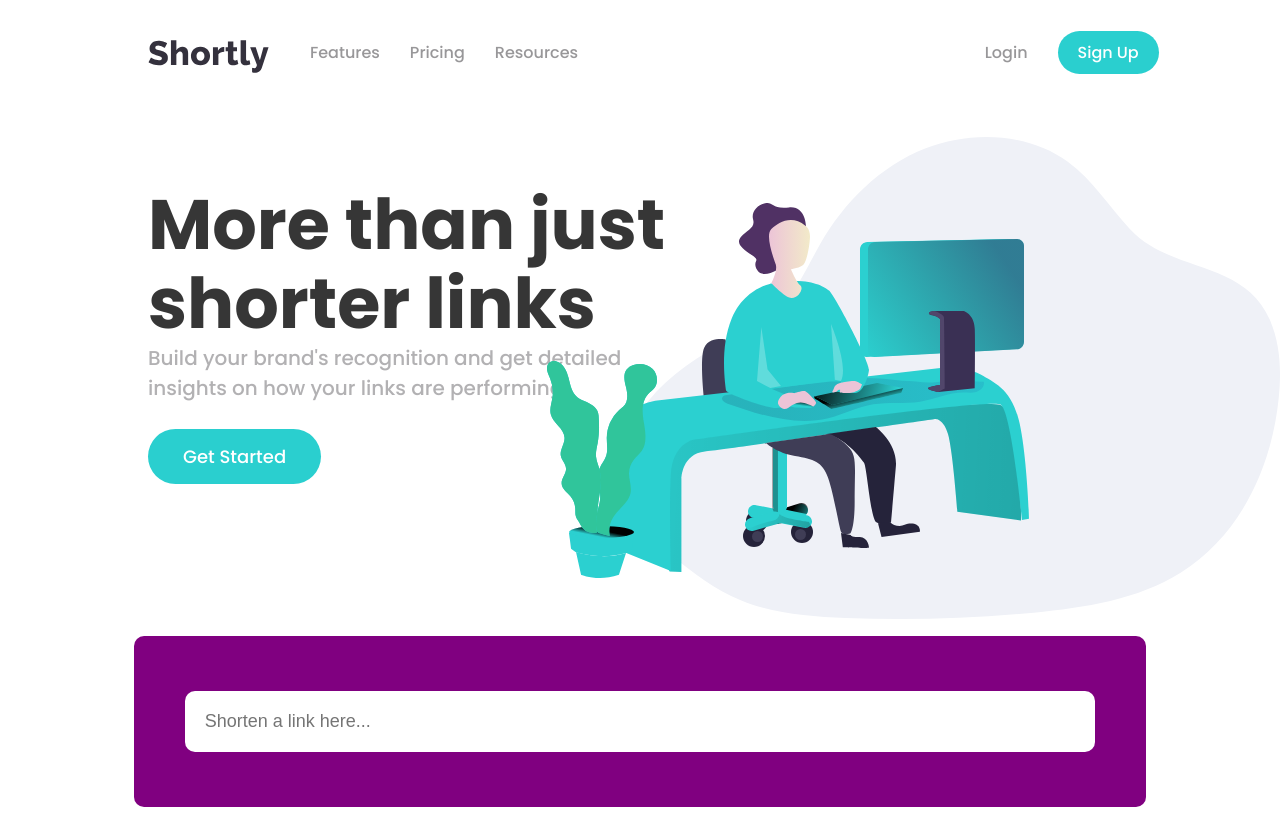
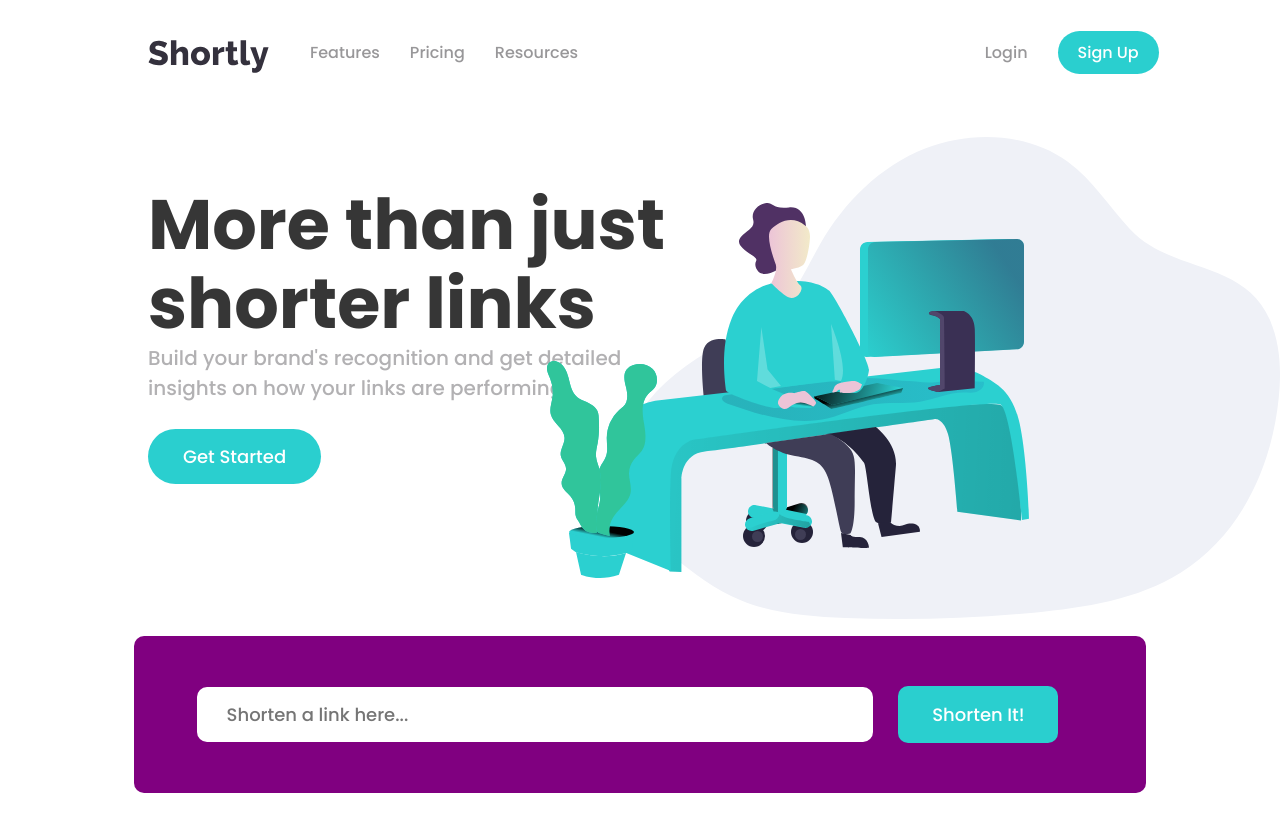
Before and after one commit to arodriguez175/url-shortener, a React (Create React App) app: page / in a window 1280 px wide. Built offline with nearby package versions, Linux system fonts and the light colour scheme.

Commit message:
Styled the input component and added a button.

```diff
--- a/src/URLInput.css
+++ b/src/URLInput.css
@@ -4,16 +4,31 @@
   margin-left: 10%;
   margin-right: 10%;
   background-color: purple;
-  padding: 22px;
   border-radius: 10px;
-  padding-top: 55px;
-  padding-bottom: 55px;
+  padding-top: 25px;
+  padding-bottom: 25px;
 }
 
 input {
-  width: 90%;
-  padding: 20px;
+  width: 61%;
+  padding-top: 14px;
+  padding-bottom: 14px;
+  padding-left: 30px;
+  padding-right: 30px;
   border-radius: 10px;
   border: 0;
   font-size: 18px;
+  font-family: "Poppins", sans-serif;
 }
+
+button {
+  width: 160px;
+  margin: 25px;
+  padding: 15px;
+  border-radius: 10px;
+  border: 0;
+  font-family: "Poppins", sans-serif;
+  font-size: 18px;
+  background-color: hsl(180, 66%, 49%);
+  color: #fff;
+}
--- a/src/URLInput.js
+++ b/src/URLInput.js
@@ -7,6 +7,7 @@ class URLInput extends React.Component {
       <div>
         <div className="input-container">
           <input placeholder="Shorten a link here..."></input>
+          <button>Shorten It!</button>
         </div>
       </div>
     );
```
